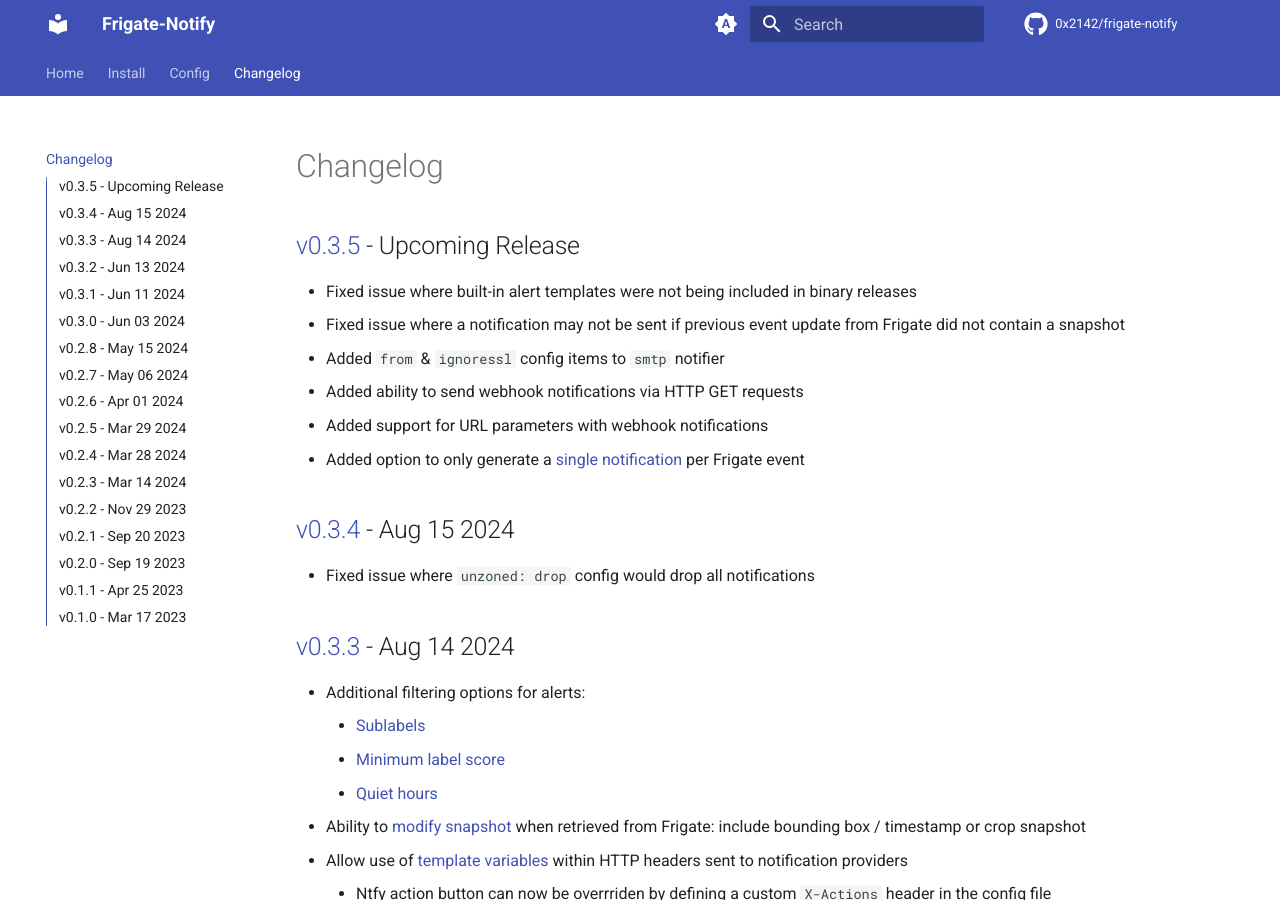
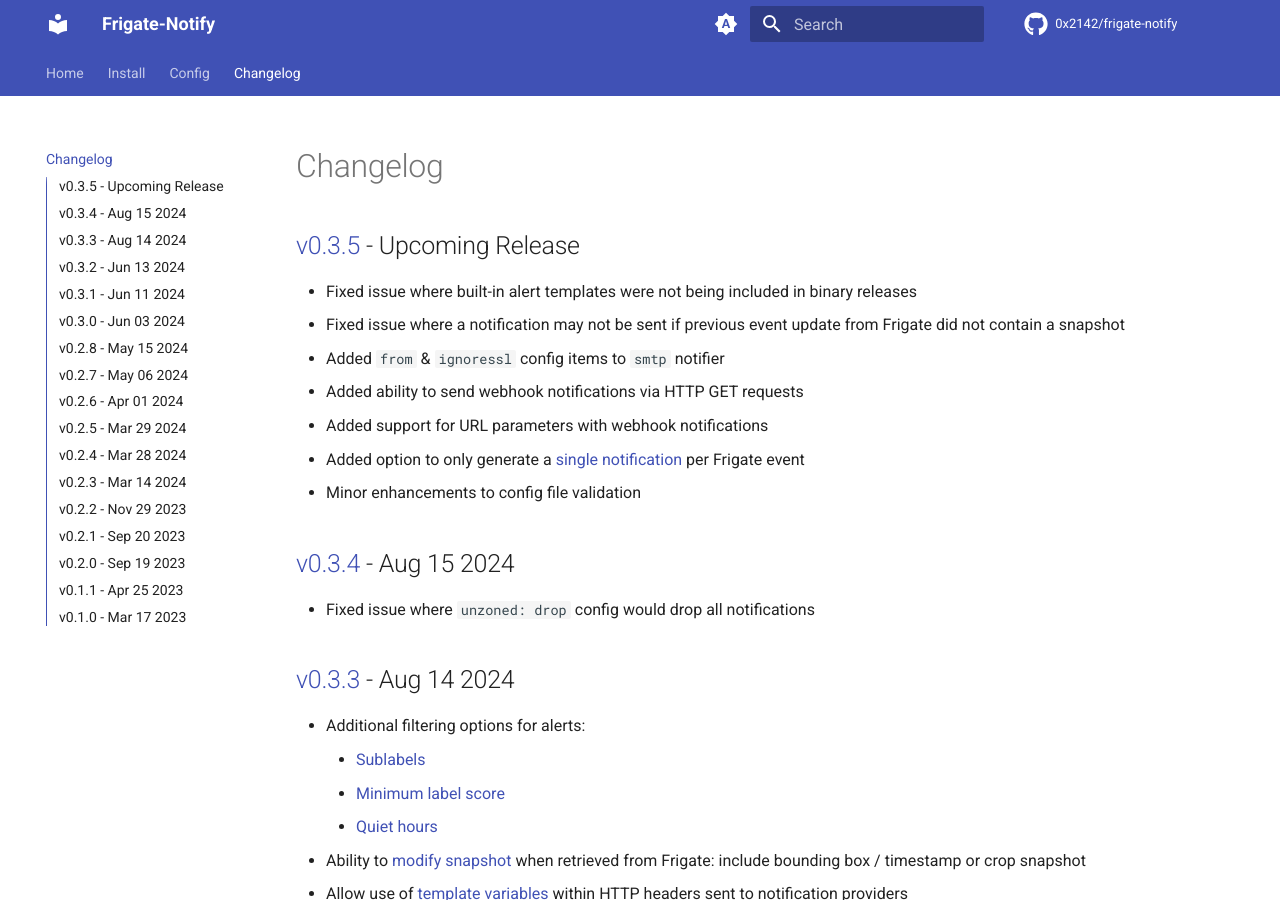
Before and after one commit to 0x2142/frigate-notify, an MkDocs documentation site: the page built from docs/changelog.md, in a window 1280 px wide and 900 px high. Built offline with MkDocs 1.6.1 and Material for MkDocs 9.7.7, drawn with Linux system fonts in a browser that asks for light colours; comment, search, counter and statistics services are not loaded; the version menu is left out.

Commit message:
Update changelog

```diff
--- a/docs/changelog.md
+++ b/docs/changelog.md
@@ -7,6 +7,7 @@
  - Added ability to send webhook notifications via HTTP GET requests
  - Added support for URL parameters with webhook notifications
  - Added option to only generate a [single notification](https://frigate-notify.0x2142.com/latest/config/file/#general) per Frigate event
+ - Minor enhancements to config file validation
 
 ## [v0.3.4](https://github.com/0x2142/frigate-notify/releases/tag/v0.3.4) - Aug 15 2024
  - Fixed issue where `unzoned: drop` config would drop all notifications
```
